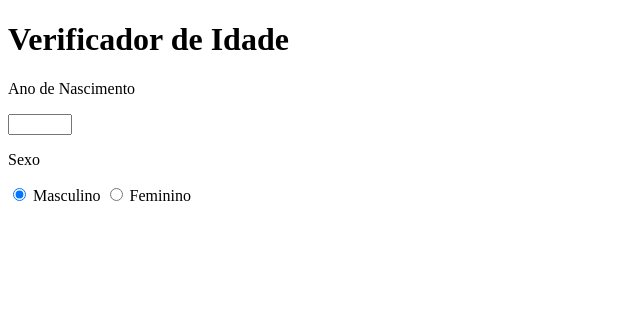
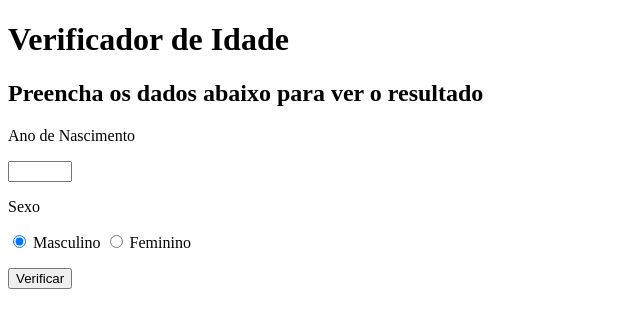
Before and after one commit to TeacherSamanthaSilva/VerificadordeIdade, a plain HTML site: page index.html in a window 1280 px wide. Shown: the whole page, without its empty margins (0-640 px from the left). Drawn offline with Linux system fonts and the light colour scheme.

Commit message:
header e main
Nesse commit terminei a header e a main

```diff
--- a/index.html
+++ b/index.html
@@ -12,6 +12,11 @@
         <h1>Verificador de Idade</h1>
     </header>
     <main>
+        <div>
+            <h2>Preencha os dados abaixo para ver o resultado</h2>
+        </div>
+
+        <div>
             <p>Ano de Nascimento</p>
             <input type="number" name="txtano" id="txtano" min="0" max="100">
             <p>Sexo</p>
@@ -19,6 +24,12 @@
             <label for="masc">Masculino</label>
             <input type="radio" name="radsexo" id="fem" >
             <label for="fem">Feminino</label>
+            <p>
+                <input type="button" value="Verificar" onclick="verified">
+            </p>
+        </div>
+
+
     </main>
     <footer></footer>
     <script src="script.js"></script>
```
Lines whose indentation alone changed are shown as unchanged.
